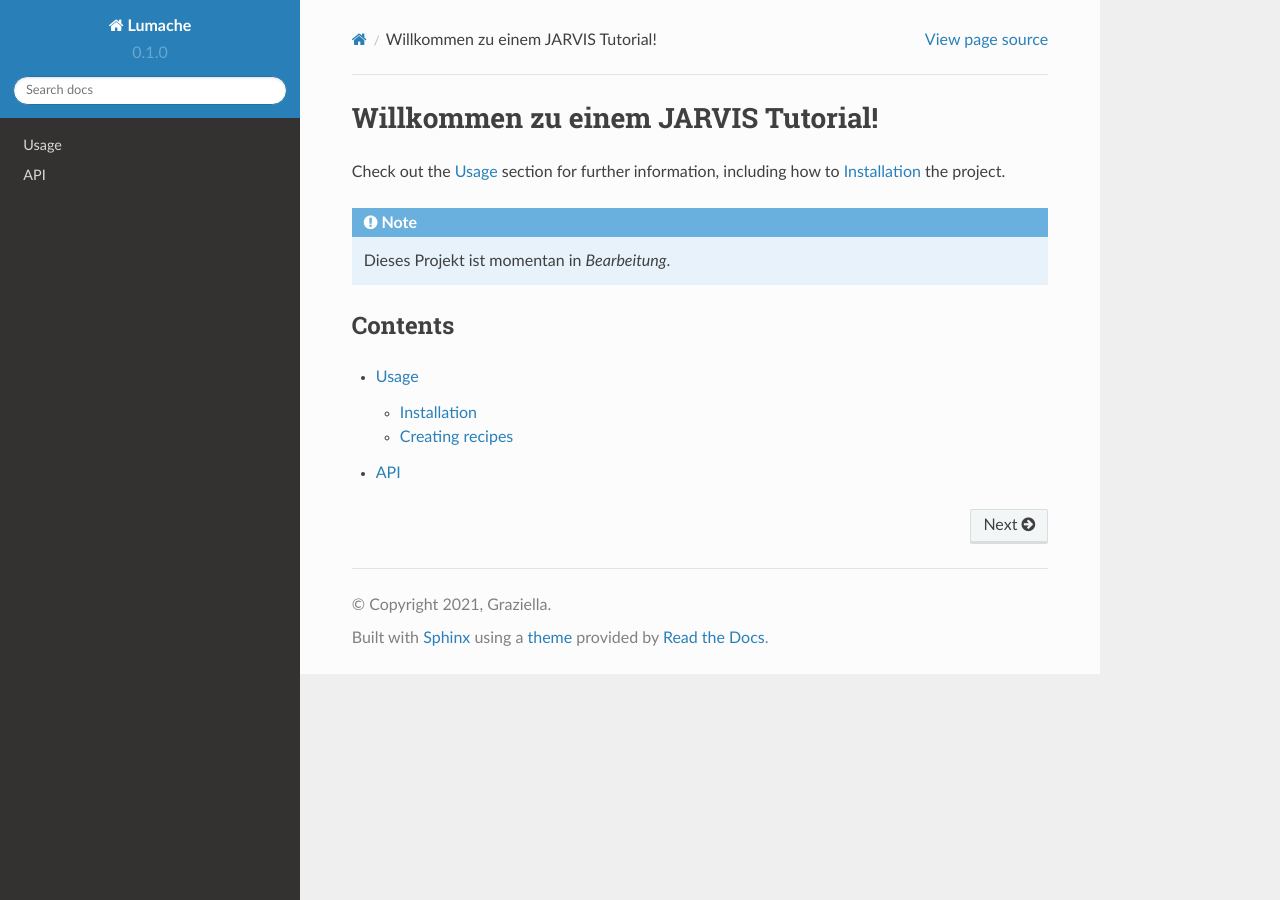
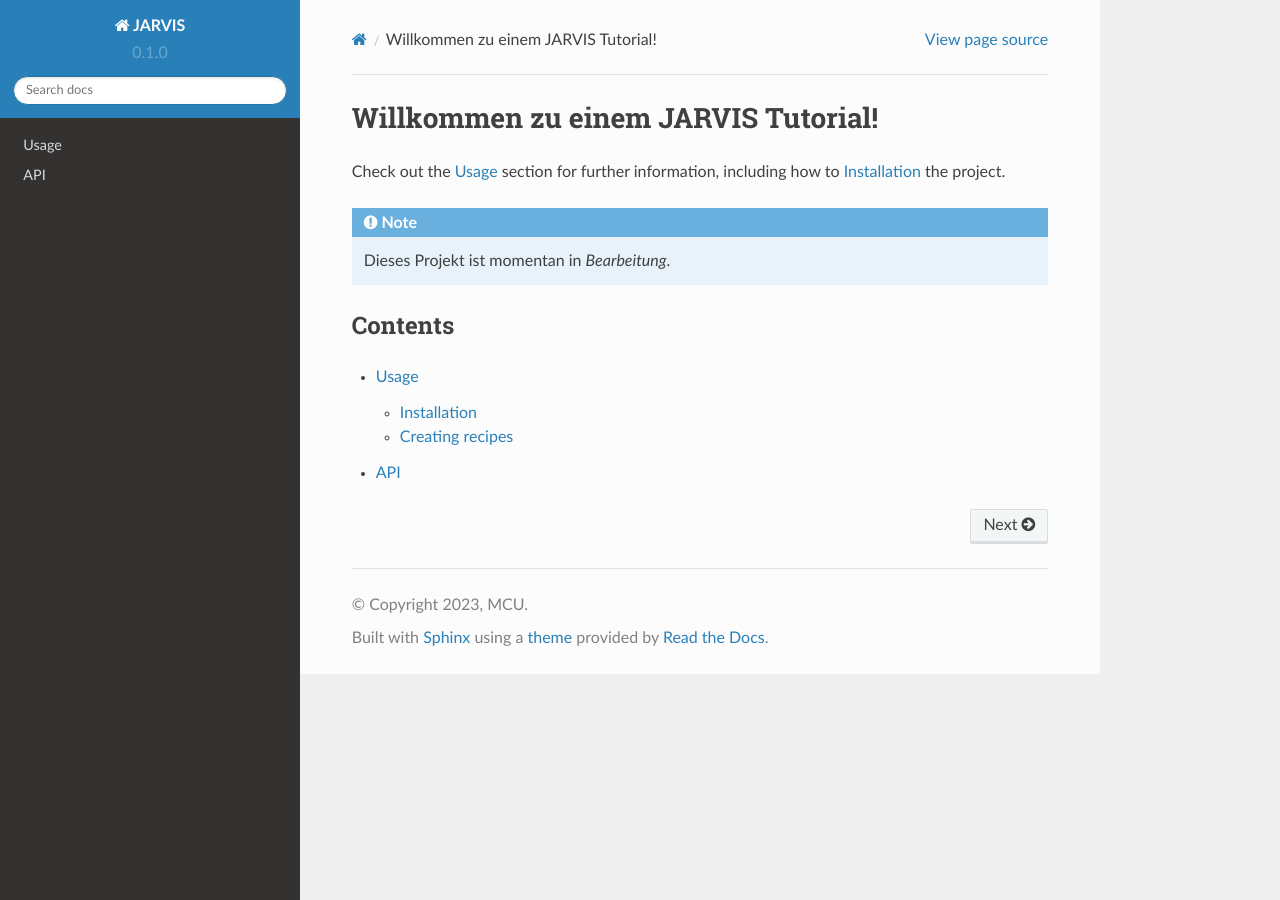
Before and after one commit to mcuiobroker/jarvis-tutorial, a Sphinx documentation site: the page built from docs/source/index.rst, in a window 1280 px wide. Built offline with Sphinx 7.4.7 and the Read the Docs theme 2.0.0, drawn with Linux system fonts in a browser that asks for light colours.

Commit message:
Update Author

```diff
--- a/docs/source/conf.py
+++ b/docs/source/conf.py
@@ -2,9 +2,9 @@
 
 # -- Project information
 
-project = 'Lumache'
-copyright = '2021, Graziella'
-author = 'Graziella'
+project = 'JARVIS'
+copyright = '2023, MCU'
+author = 'MCU'
 
 release = '0.1'
 version = '0.1.0'
```
